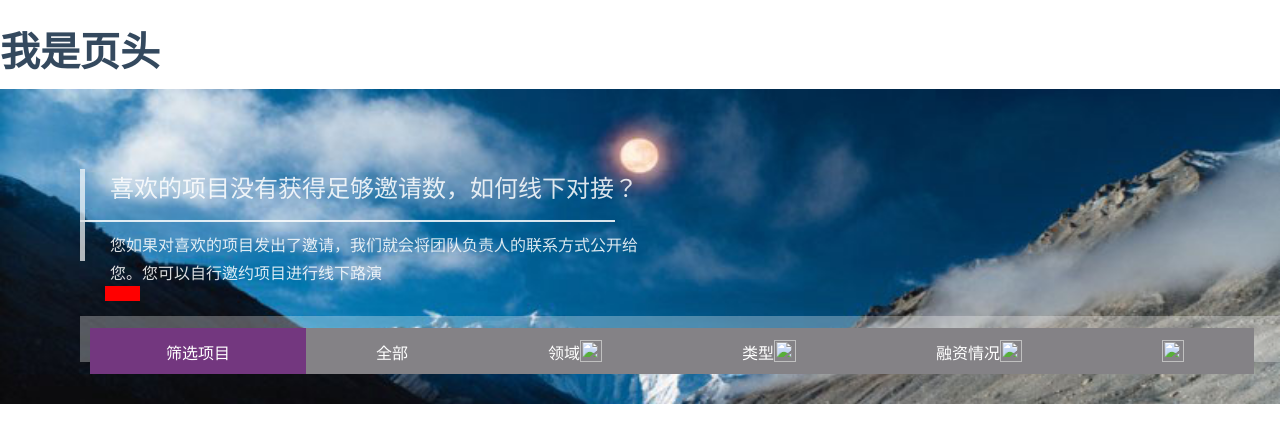
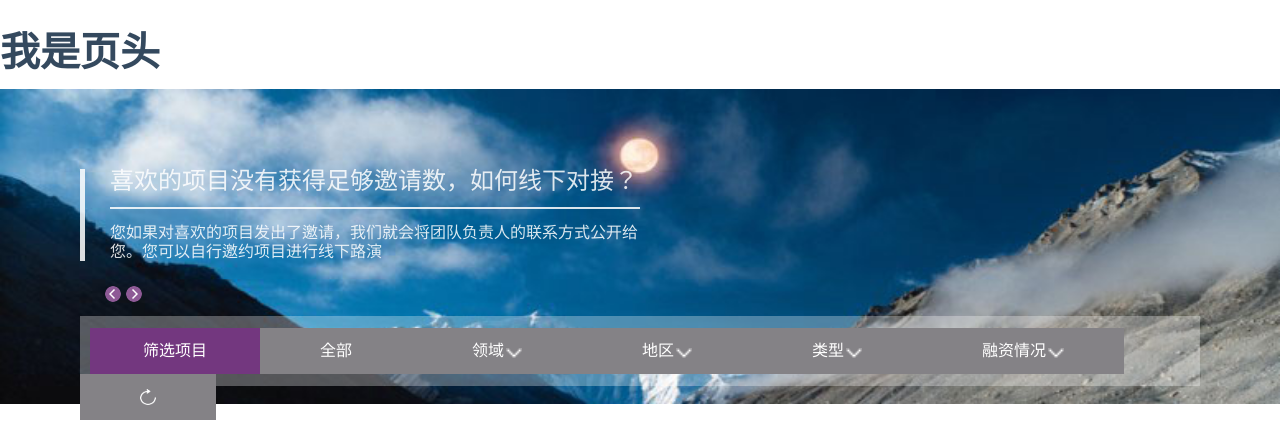
Before and after one commit to chuangplus/chuangplusweb, a Django app: a page that uses templates/base.html in a window 1280 px wide; the page is wider, and only the part inside the window is pictured. Shown: the top 431 px of that part. Run offline with Django 3.2, Linux system fonts and the light colour scheme; some libraries are stand-ins or nearby versions.

Commit message:
正在融资 静态页面完成 cly

```diff
--- a/static/css/base_financing.css
+++ b/static/css/base_financing.css
@@ -12,7 +12,7 @@ body
 	padding-left: 80px;
 	padding-right: 80px;
 }
-#introduction
+.introduction
 {
 	width: auto;
 	height: 92px;
@@ -23,49 +23,59 @@ body
 	width: 5px;
 	height: 92px;
 	background-color: white;
-	opacity: 0.8;
 	margin-right: 25px;
 	float: left;
 }
 #icons
 {
-	width: 35px;
+	width: auto;
 	height: 15px;
 	margin-top: 25px;
 	margin-bottom: 15px;
 	margin-left: 25px;
-	background-color: red;
+}
+#icons img
+{
+  margin-right: 5px;
+  float: left;
+}
+.title-text
+{
+  	margin-top: 0px;
+    margin-bottom: 14px;
+}
+.content-text
+{
+  	margin-top: 15px;
+  	width: 560px;
 }
 .t1
 {
-	margin-top: 0px;
 	font-family: 微软雅黑;
+    line-height: 24px;
 	font-size: 24px;
 	color: white;
-	margin-bottom: 10px;
 }
 .t3
 {
-	margin-top: 10px;
 	font-family: 微软雅黑;
 	font-size: 16px;
+    line-height: 18.5px;
 	color: white;
-	width: 560px;
 }
 #horizontal-line
 {
-	width: 25px;
+	width: 560px;
 	height: 2px;
-	border-right: 535px solid white;
+    border-right: 530px solid white;
 }
 #options
 {
-	width: 1200px;
-	height: 46px;
+	width: auto;
+	height: 70px;
 	background-color: rgba(255,255,255,0.3);
 	padding-top: 12px;
 	padding-bottom: 12px;
-    margin: auto;
 }
 #opt0
 {
@@ -92,29 +102,39 @@ body
 {
 	width: auto;
 	text-align: center;
-	margin-top: 12px;
-	margin-bottom: 12px;
+	margin-top: 14px;
+	margin-bottom: 14px;
 	float: left;
 }
 .opt-pos0
 {
-	width: 76px;
+	width: 53px;
 	height:46px;
 	float: left;
 }
 .opt-pos
 {
-	width: 70px;
+	width: 60px;
 	height:46px;
 	float: left;
 }
 .opt-img
 {
-	width: 22px;
-	height: 22px;
+	width: 16px;
+	height: 10px;
 	float: left;
-	margin-top: 12px;
-	margin-bottom: 12px;
+	margin-top: 20px;
+	margin-bottom: 15px;
+    margin-left: 2px;
+}
+.reset-img
+{
+	width: 16px;
+	height: 16px;
+	float: left;
+	margin-top: 15px;
+	margin-bottom: 15px;
+    margin-left: 0px;
 }
 .w1{
   position:relative;
@@ -129,9 +149,9 @@ body
   top:-10px;
   left: -10px;
   width:59px;
-  height:30px;
+  height:35px;
   font-size: 12px;
-  padding:5px 0 0 11px;
+  padding:3px 0 0 6px;
   color: #f9f9f9;
   background-image: url(../img/base-financing/label.png);
 }
@@ -177,8 +197,9 @@ body
   position:absolute;
   top:214px;
   border-top: 2px solid #bbb;
-  padding: 10px 0 0 0;
+  padding: 8px 0 0 0;
   margin-left:20px;
+  margin-top: 8px;
 }
 .w1240{
   float:left;
@@ -196,7 +217,7 @@ body
   width:18px;
   float:left;
   background-color: #dcdcdc;
-  padding:120px 20px 120px 20px;
+  padding:135px 30px 135px 20px;
 }
 .w2{
   margin:22px auto 38px auto;
--- a/templates/base.html
+++ b/templates/base.html
@@ -19,7 +19,6 @@
 
 	<!-- FlexSlider pieces -->
 	<link rel="stylesheet" href="../static/css/flexslider.css" type="text/css" media="screen" />
-	<script type='text/javascript' src='http://ajax.useso.com/ajax/libs/jquery/1.7.2/jquery.min.js'></script>
 	<script src="../static/js/jquery.flexslider-min.js"></script>
 	<meta name="viewport" content="width=device-width; initial-scale=1.0; maximum-scale=1.0; user-scalable=0;">
 
--- a/templates/base_financing.html
+++ b/templates/base_financing.html
@@ -8,13 +8,15 @@
 
 <!---->
     <div id="content-financing">
-    	<div id="introduction">
+    	<div class="introduction">
     		<div id="vertical-line"></div>
-    		<p class="t1">喜欢的项目没有获得足够邀请数，如何线下对接？</p>
+    		<div class="t1  title-text">喜欢的项目没有获得足够邀请数，如何线下对接？</div>
     		<div id="horizontal-line"></div>
-    		<p class="t3">您如果对喜欢的项目发出了邀请，我们就会将团队负责人的联系方式公开给您。您可以自行邀约项目进行线下路演</p>
+    		<p class="t3 content-text">您如果对喜欢的项目发出了邀请，我们就会将团队负责人的联系方式公开给您。您可以自行邀约项目进行线下路演</p>
     	</div>
     	<div id="icons">
+            <img src="../static/img/base-financing/bannerleftafter.png">
+            <img src="../static/img/base-financing/bannerrightafter.png">
     	</div>
     	<div id="options">
     		<div id="opt0" align="center">
@@ -30,24 +32,30 @@
     		<div id="opt2" class="opt">
     			<div class="opt-pos"></div>
     			<p class="t3 opt-text">领域</p>
-    			<img src="" class="opt-img">
+    			<img src="../static/img/base-financing/xiala.png" class="opt-img">
     			<div class="opt-pos"></div>
     		</div>
-    		<div id="opt3" class="opt">
+            <div id="opt3" class="opt">
     			<div class="opt-pos"></div>
-    			<p class="t3 opt-text">类型</p>
-    			<img src="" class="opt-img">
+    			<p class="t3 opt-text">地区</p>
+    			<img src="../static/img/base-financing/xiala.png" class="opt-img">
     			<div class="opt-pos"></div>
     		</div>
     		<div id="opt4" class="opt">
     			<div class="opt-pos"></div>
+    			<p class="t3 opt-text">类型</p>
+    			<img src="../static/img/base-financing/xiala.png" class="opt-img">
+    			<div class="opt-pos"></div>
+    		</div>
+    		<div id="opt5" class="opt">
+    			<div class="opt-pos"></div>
     			<p class="t3 opt-text">融资情况</p>
-    			<img src="" class="opt-img">
+    			<img src="../static/img/base-financing/xiala.png" class="opt-img">
     			<div class="opt-pos"></div>
     		</div>
     		<div id="reset" class="opt">
     			<div class="opt-pos"></div>
-    			<img src="" class="opt-img">
+    			<img src="../static/img/base-financing/chongzhi.png" class="reset-img">
     			<div class="opt-pos"></div>
     		</div>
     	</div>
@@ -56,7 +64,7 @@
 <!---->
   	<div class="w1">
     	<div class="w10">
-    		当前路演
+    		当期路演
     	</div>
     	<div class="w11">
     	</div>
@@ -67,7 +75,7 @@
 	      	<div class="w122">
 	        	<div class="w1220">
 	          		<div class="w12201">
-	          			<img src="img/chuangshiren.png">
+	          			<img src="../static/img/base-financing/chuangshiren.png">
 	          		</div>
 	          		<div class="w12202">
 	          			Adrian CEO
@@ -75,7 +83,7 @@
 	        	</div>
 	        	<div class="w1220">
 	          		<div class="w12201">
-	          			<img src="img/rongziqingkuang.png">
+	          			<img src="../static/img/base-financing/rongziqingkuang.png">
 	          		</div>
 	          		<div class="w12202">
 	          			天使轮
@@ -102,7 +110,7 @@
       		</div>
     	</div>
 	    <div class="w13 purplebg">
-	    	<img src="img/seemore.png">
+	    	<img src="../static/img/base-financing/seemore.png">
 	    </div>
 	    <div class="clearfix">
 	    </div>
```
Also changed, not shown: static/img/base-financing/bannerleftafter.png (added), static/img/base-financing/bannerleftbefore.png (added), static/img/base-financing/bannerrightafter.png (added), static/img/base-financing/bannerrightbefore.png (added), static/img/base-financing/chongzhi.png (added), static/img/base-financing/xiala.png (added).
